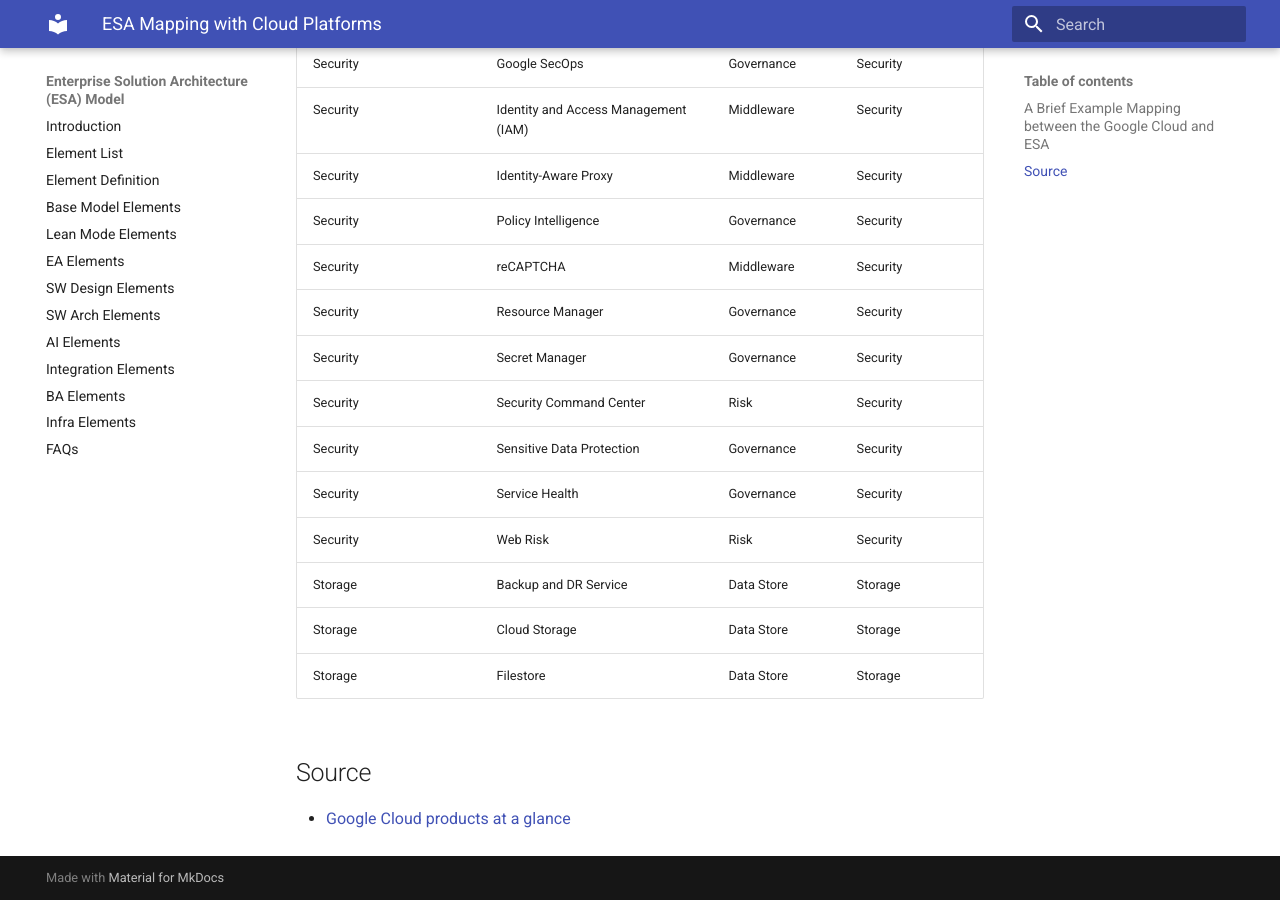
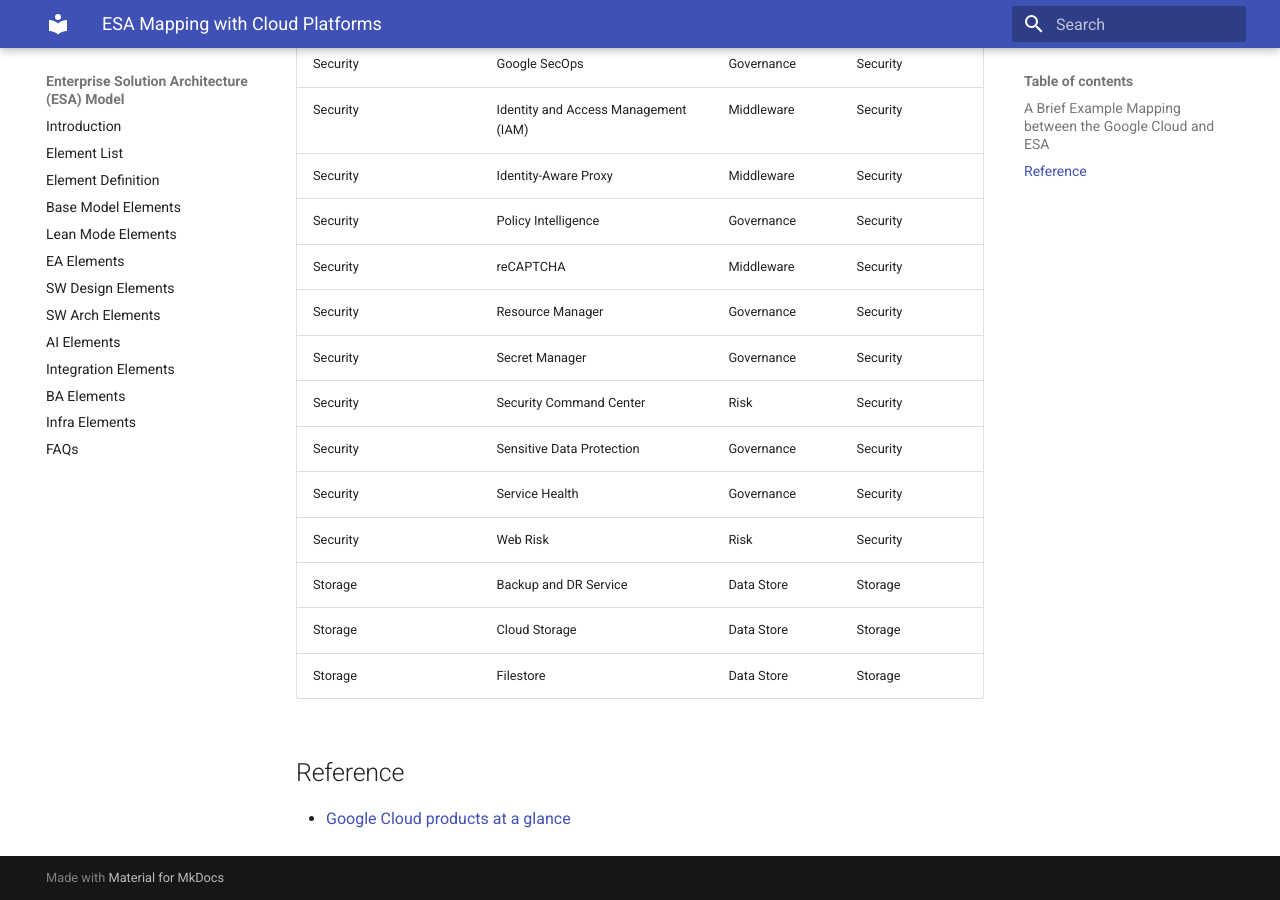
Before and after one commit to seniorgu/esa, an MkDocs documentation site: the page built from docs/esa-google-cloud-mapping.md, in a window 1280 px wide and 900 px high, scrolled down 7307 px. Built offline with MkDocs 1.6.1 and Material for MkDocs 9.7.7, drawn with Linux system fonts in a browser that asks for light colours.

Commit message:
Update esa-google-cloud-mapping.md

```diff
--- a/docs/esa-google-cloud-mapping.md
+++ b/docs/esa-google-cloud-mapping.md
@@ -161,6 +161,6 @@ In short, for your cloud-based solution, do an initial mapping of the cloud midd
 | Storage                             | Cloud Storage                                | Data Store        | Storage               |
 | Storage                             | Filestore                                    | Data Store        | Storage               |
 
-## Source
+## Reference
 
 - [Google Cloud products at a glance]([Google Cloud products at a glance  |  Google Cloud Documentation](https://docs.cloud.google.com/docs/product-list))
```
